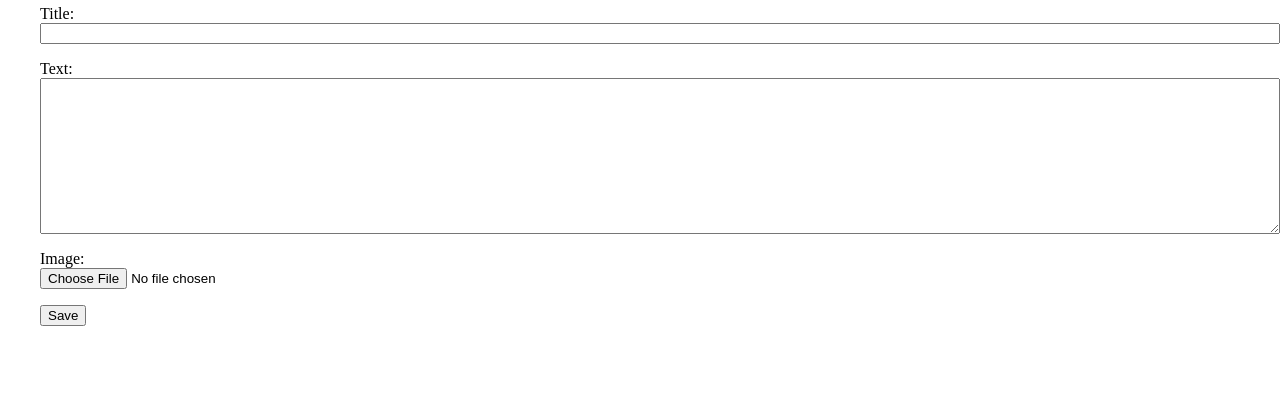
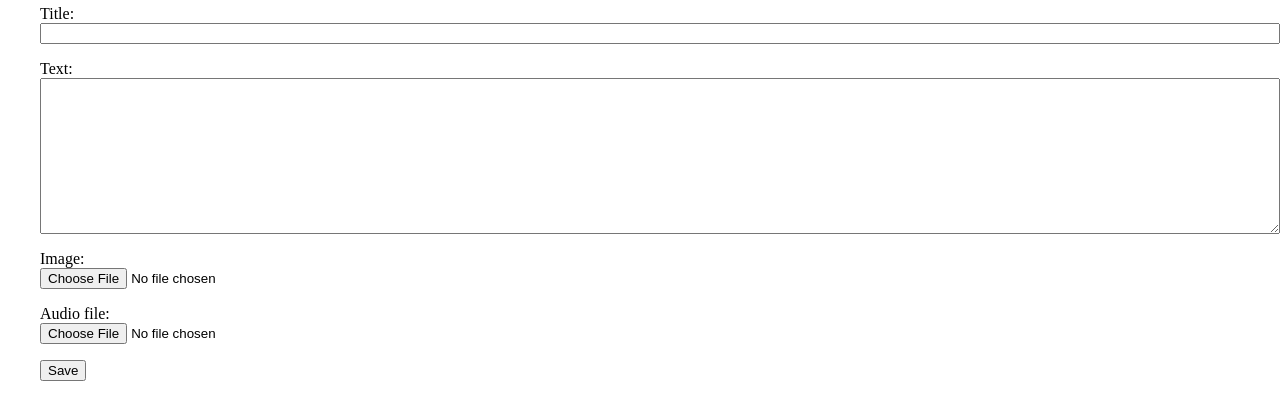
Before and after one commit to patricewhite/free-yourself, a Django app: page /post/new/ in a window 1280 px wide. Shown: the part 242-662 px from the top of the page. Run offline with Django 3.2, Linux system fonts and the light colour scheme.

Commit message:
can upload music to site

```diff
--- a/blog/forms.py
+++ b/blog/forms.py
@@ -6,4 +6,4 @@ class PostForm(forms.ModelForm):
 
     class Meta:
         model = Post
-        fields = ['title', 'text', 'image' ]
+        fields = ['title', 'text', 'image', 'audio_file' ]
--- a/blog/models.py
+++ b/blog/models.py
@@ -1,6 +1,6 @@
 from django.db import models
 from django.utils import timezone
-from django import forms
+from audiofield.fields import AudioField
 
 class Post(models.Model):
     author = models.ForeignKey('auth.User')
@@ -8,8 +8,8 @@ class Post(models.Model):
     text = models.TextField()
     created_date = models.DateTimeField(default=timezone.now)
     published_date = models.DateTimeField(blank=True, null=True)
-    image = models.FileField(null=True, blank=True)
-
+    image = models.FileField(upload_to='images/',null=True, blank=True)
+    audio_file = models.FileField(upload_to='music/', blank=True, null=True)
     def publish(self):
         self.published_date_date = timezone.now()
         self.save()
--- a/blog/templates/blog/post_detail.html
+++ b/blog/templates/blog/post_detail.html
@@ -10,6 +10,10 @@
         {% if post.image %}
             <img src="{{ post.image.url }}">
         {% endif %}
+        {% if post.audio_file %}
+            <audio  src="{{ post.audio_file.url }}" controls>
+            </audio>
+        {% endif %}
         <p>{{ post.text|linebreaksbr }}</p>
         {% if post.published_date %}
             <div class="date">
--- a/blog/templates/blog/post_list.html
+++ b/blog/templates/blog/post_list.html
@@ -7,6 +7,10 @@
             {% if post.image %}
                 <img src="{{ post.image.url }}">
             {% endif %}
+            {% if post.audio_file %}
+            <audio  src="{{ post.audio_file.url }}" controls>
+            </audio>
+            {% endif %}
             <p>{{ post.text|linebreaksbr }}</p>
             <div class="date">
                 <p>published: {{ post.published_date }}</p>
--- a/blog/views.py
+++ b/blog/views.py
@@ -1,10 +1,7 @@
 from django.shortcuts import render, get_object_or_404, redirect
 from django.utils import timezone
-# from django.http import HttpResponseRedirect
 from .models import Post
 from .forms import PostForm
-
-# Create your views here.
 
 def post_list(request):
     posts = Post.objects.filter(published_date__lte=timezone.now()).order_by('published_date')
--- a/mysite/settings.py
+++ b/mysite/settings.py
@@ -38,6 +38,7 @@ INSTALLED_APPS = [
     'django.contrib.messages',
     'django.contrib.staticfiles',
     'blog',
+    'audiofield',
 ]
 
 MIDDLEWARE = [
@@ -48,6 +49,7 @@ MIDDLEWARE = [
     'django.contrib.auth.middleware.AuthenticationMiddleware',
     'django.contrib.messages.middleware.MessageMiddleware',
     'django.middleware.clickjacking.XFrameOptionsMiddleware',
+    'audiofield.middleware.threadlocals.ThreadLocals',
 ]
 
 ROOT_URLCONF = 'mysite.urls'
```
Also changed, not shown: blog/migrations/0005_post_audio_file.py (added), blog/migrations/0006_auto_20170817_1241.py (added), blog/migrations/0007_auto_20170817_1300.py (added), blog/migrations/0008_auto_20170817_1311.py (added), media/download.jpg (deleted), media/images/awesometestedwhite_fullpic.png (added), media/vim.png (deleted), media/vim_07Fm1Cu.png (deleted), 1 other file.
